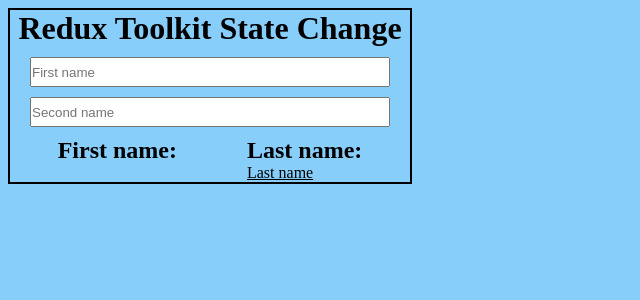
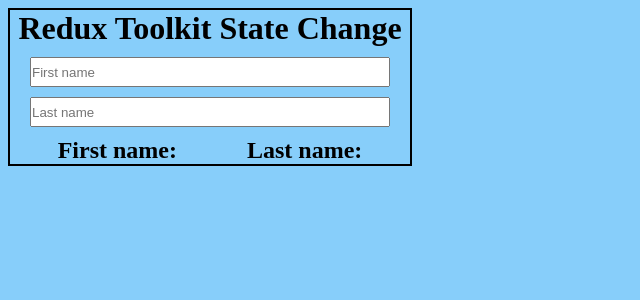
Before and after one commit to VitaliyM/learntoolkit, a React (Create React App) app: page / in a window 1280 px wide. Shown: the top 300 px of the page, without its empty margins (0-640 px from the left). Built offline with nearby package versions, Linux system fonts and the light colour scheme.

Commit message:
Run LastName

```diff
--- /dev/null
+++ b/src/components/lastName/Lastname.jsx
@@ -0,0 +1,18 @@
+import React from 'react';
+import { useSelector } from 'react-redux';
+import './lastname.css';
+
+
+const Lastname = () => {
+
+    const lastname = useSelector( (state)=>state.user.lastName );
+
+    return (
+        <div className='showLastname'>
+            <h2>Last name:</h2>
+            <span className='lastName'>{lastname}</span>
+        </div>
+    )
+}
+
+export default Lastname
--- /dev/null
+++ b/src/components/lastName/lastname.css
@@ -0,0 +1,3 @@
+.lastName {
+    text-decoration: underline;
+}
--- a/src/components/users/Users.jsx
+++ b/src/components/users/Users.jsx
@@ -2,9 +2,10 @@
 import './users.css';
 
 import { useDispatch } from 'react-redux';
-import { setFirstname } from '../../features/user/userSlice';
+import { setFirstname, setLastname } from '../../features/user/userSlice';
 
 import Firstname from '../firstName/Firstname';
+import Lastname from '../lastName/Lastname';
 
 
 function Users() {
@@ -15,19 +16,20 @@
         <div className='usersBlock'>
             <h1>Redux Toolkit State Change</h1>
             <input type="text"
-                    placeholder='First name'
-                    className='usersFirstname'
-                    onChange={(e)=>{dispatch(setFirstname(e.target.value))}}
-                    />
-            <input type="text" placeholder='Second name' className='usersSecondname'/>
+                placeholder='First name'
+                className='usersFirstname'
+                onChange={(e) => { dispatch(setFirstname(e.target.value)) }}
+            />
+            <input type="text"
+                placeholder='Last name'
+                className='usersLastname'
+                onChange={(e) => { dispatch(setLastname(e.target.value)) }}
+            />
 
             <div className='showUsersName'>
+
                 <Firstname />
-
-                <div className='showLastname'>
-                    <h2>Last name:</h2>
-                    <span className='lastName'>Last name</span>
-                </div>
+                <Lastname />
 
             </div>
         </div>
--- a/src/components/users/users.css
+++ b/src/components/users/users.css
@@ -9,7 +9,7 @@
 }
 
 .usersFirstname,
-.usersSecondname {
+.usersLastname {
     width: 90%;
     height: 30px;
 }
@@ -18,7 +18,3 @@
     display: flex;
     gap: 70px;
 }
-
-.lastName {
-    text-decoration: underline;
-}
--- a/src/features/user/userSlice.js
+++ b/src/features/user/userSlice.js
@@ -4,8 +4,8 @@
 
 // Начальное состояние
 const  initialState = {
-    firstName: '',
-    lastName: '',
+    firstName: ' ',
+    lastName: ' ',
 };
 
 
@@ -16,9 +16,13 @@
         setFirstname: (state, action) => {
             state.firstName = action.payload
         },
+
+        setLastname: (state, action) => {
+            state.lastName = action.payload
+        },
     },
 })
 
 
-export const { setFirstname } = userSlice.actions;
+export const { setFirstname, setLastname } = userSlice.actions;
 export default userSlice.reducer;
```
